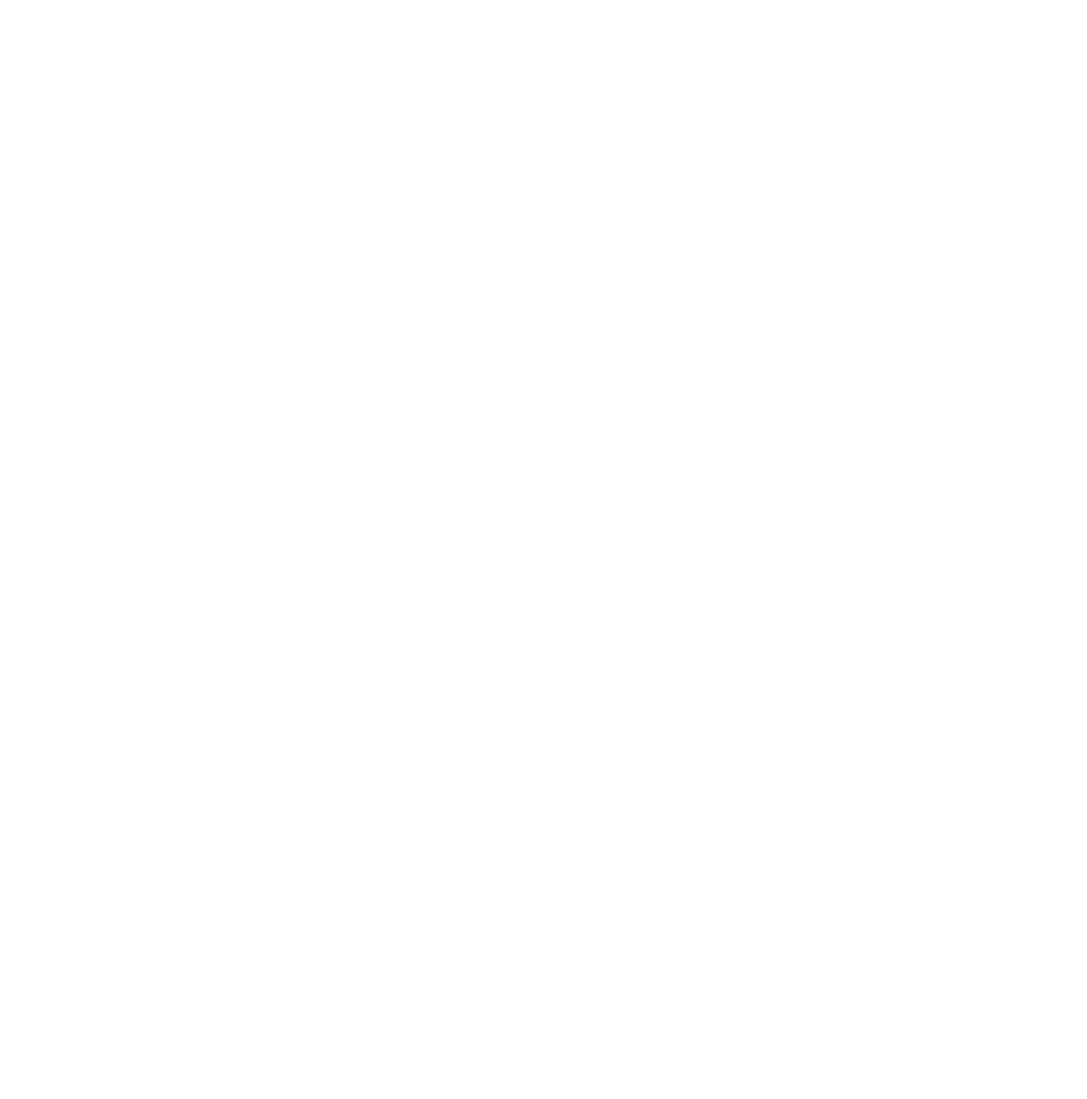
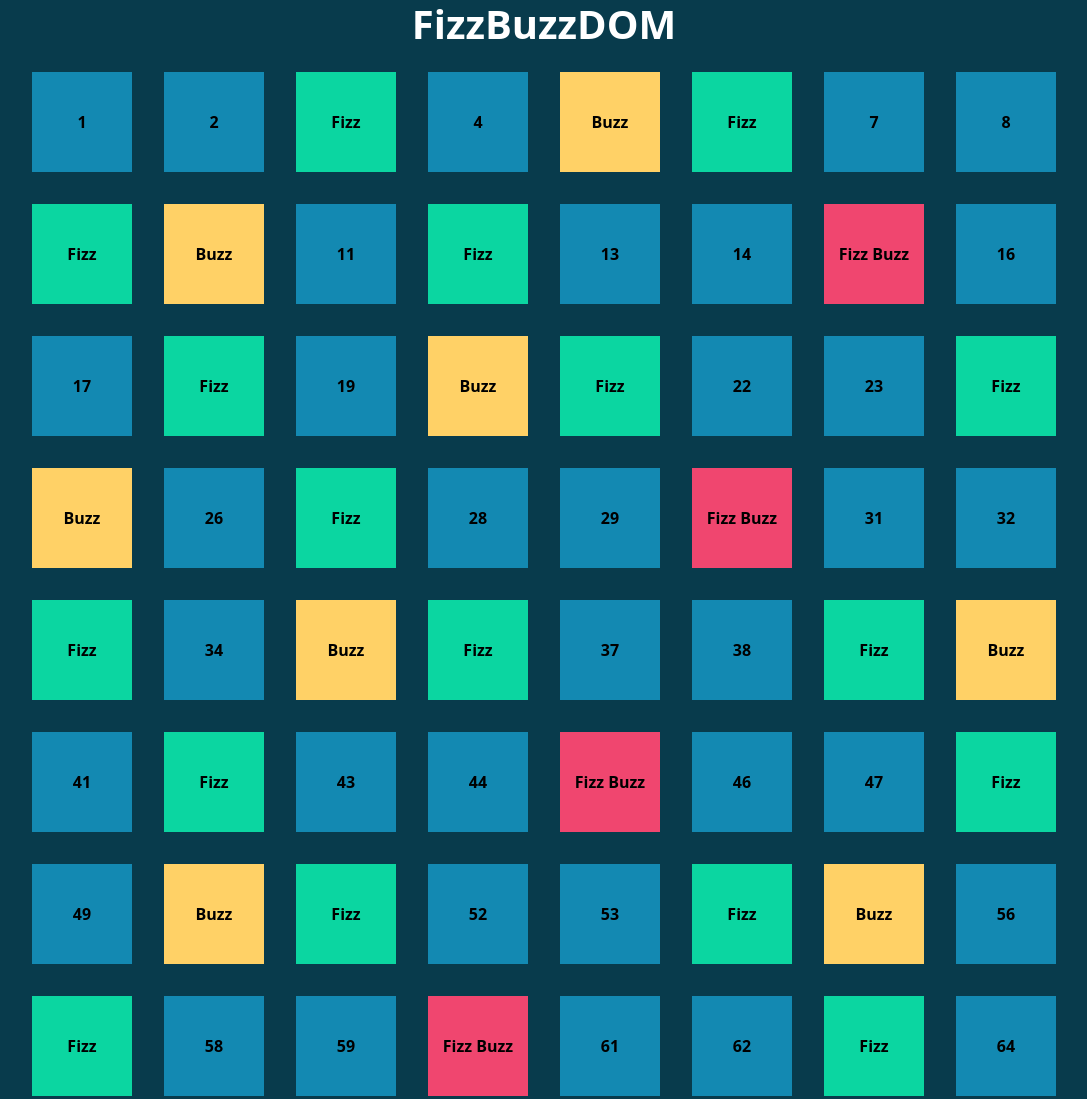
Before and after one commit to MarcoRinaldi98/js-fizzbuzz, a plain HTML site: page index.html in a window 1280 px wide. Shown: the top 1099 px of the page, without its empty margins (96-1183 px from the left). Before the commit the page ends 800 px from the top, so only its background shows below. Drawn offline with nearby package versions, Linux system fonts and the light colour scheme.

Commit message:
Struttura e logica completati!

```diff
--- a/css/style.css
+++ b/css/style.css
@@ -21,7 +21,33 @@
 html{
     font-family: sans-serif;
 }
+body {
+    background-color: var(--ms-primary-color);
+}
 
+/* MAIN */
+/* Regole per i blocchi colorati del MAIN */
+.ms_square {
+    height: 100px;
+    width: 100px;
+    margin: 1rem;
+    text-align: center;
+    line-height: 100px;
+    color: var(--ms-text-black);
+    font-weight: bold;
+}
+.ms_bg_1 {
+    background-color: var(--ms-square1-color);
+}
+.ms_bg_2 {
+    background-color: var(--ms-square2-color);
+}
+.ms_bg_3 {
+    background-color: var(--ms-square3-color);
+}
+.ms_bg_4 {
+    background-color: var(--ms-square4-color);
+}
 
 
 /* MEDIA QUERY */
--- a/index.html
+++ b/index.html
@@ -18,10 +18,15 @@
     <title> FizzBuzz </title>
 </head>
 <body>
+    <!-- MAIN -->
+    <main>
+        <!-- Titolo -->
+        <h1 class="text-white fs-1 fw-bolder text-center">FizzBuzzDOM</h1>
+        <!-- Container che conterrà i blocchi colorati -->
+        <div class="container-sm d-flex flex-wrap justify-content-center">
 
-    <div class="container-sm">
-
-    </div>
+        </div>
+    </main>
 
 
     <!-- Script di collegamento al javscript di bootstrap -->
--- a/js/main.js
+++ b/js/main.js
@@ -12,5 +12,21 @@ let max = 100;
 //ciclo per generare i numeri necessari
 for (let i = min; i <= max; i++) {
 
-    console.log(i);
+    // se i è moltiplicabile per 15 scrivi Fizz Buzz
+    if (i % 15 == 0) {
+        const square = `<div class="ms_square ms_bg_4">Fizz Buzz</div>`;
+        container.innerHTML += square;
+    // se i è moltiplicabile per 5 scrivi Buzz
+    } else if (i % 5 == 0) {
+        const square = `<div class="ms_square ms_bg_3">Buzz</div>`;
+        container.innerHTML += square;
+    // se i è moltiplicabile per 3 scrivi Fizz
+    } else if (i % 3 == 0) {
+        const square = `<div class="ms_square ms_bg_2">Fizz</div>`;
+        container.innerHTML += square;
+    // ALTRIMENTI scrivi il numero che corrisponde a i
+    } else {
+        const square = `<div class="ms_square ms_bg_1">${i}</div>`;
+        container.innerHTML += square;
+    }
 }
```
